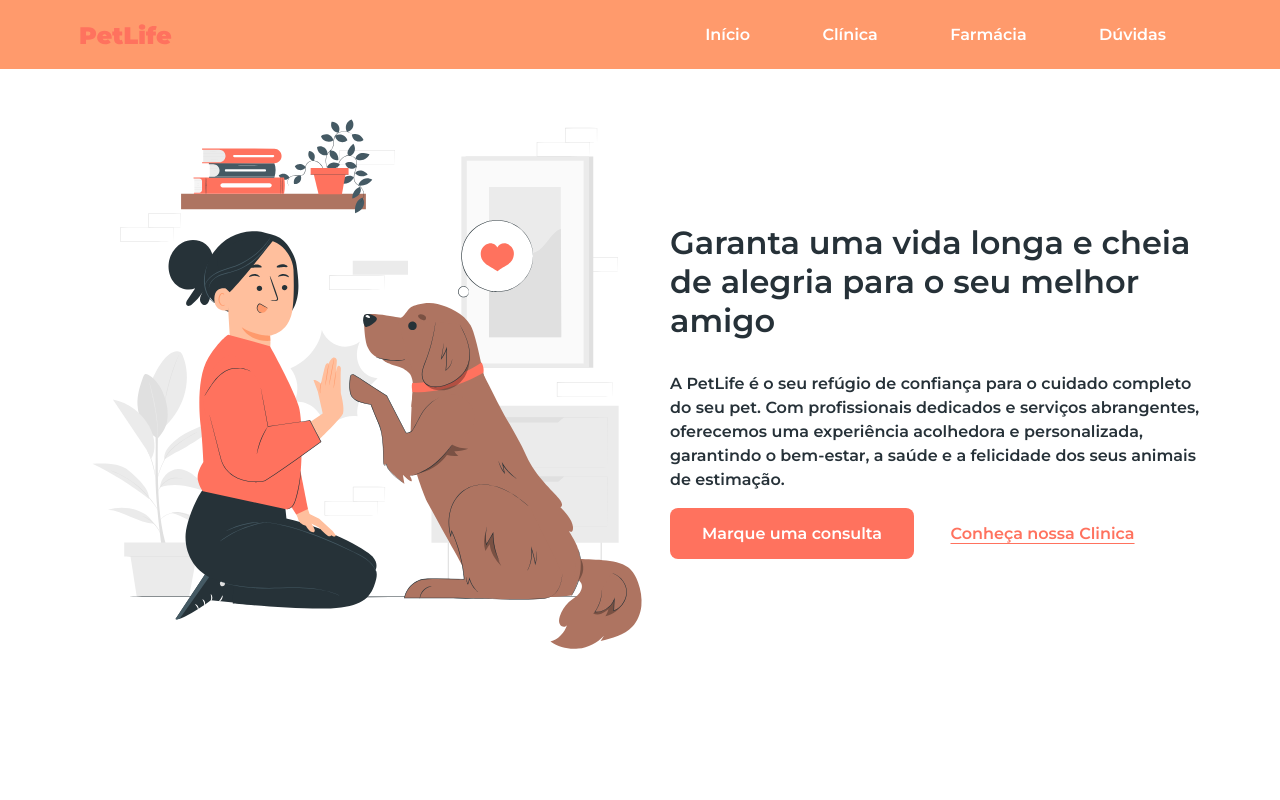
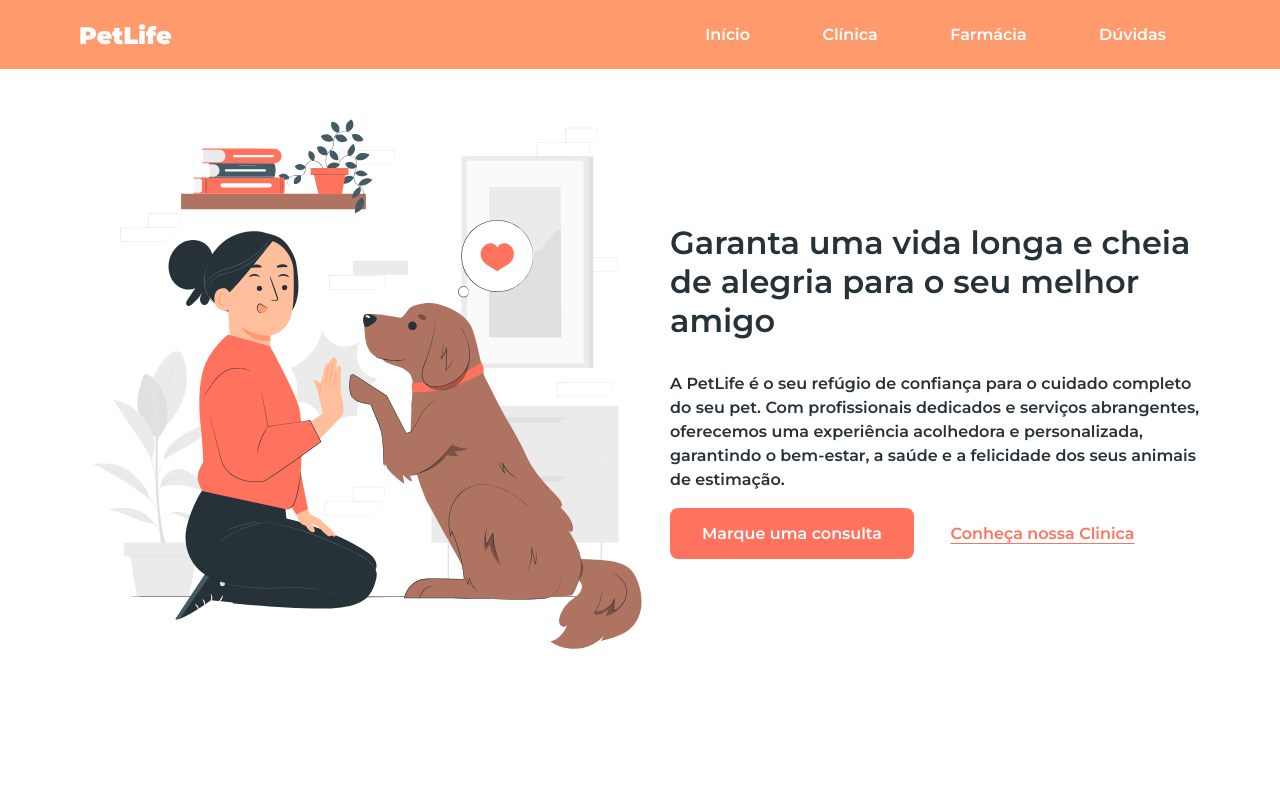
Before and after one commit to rikspw/page-PetLife, a plain HTML site: page index.html in a window 1280 px wide. Shown: the top 800 px of the page. Drawn offline with Linux system fonts and the light colour scheme.

Commit message:
Add files via upload

```diff
--- a/index.html
+++ b/index.html
@@ -13,7 +13,7 @@
 </head>
 <body>
     <header>
-            <img src="src/img/logo.svg" alt="logo">
+            <img src="src/img/logo-white.svg" alt="logo">
         <nav>
             <a href="#inicio">Início</a>
             <a href="#clinica">Clínica</a>
```
